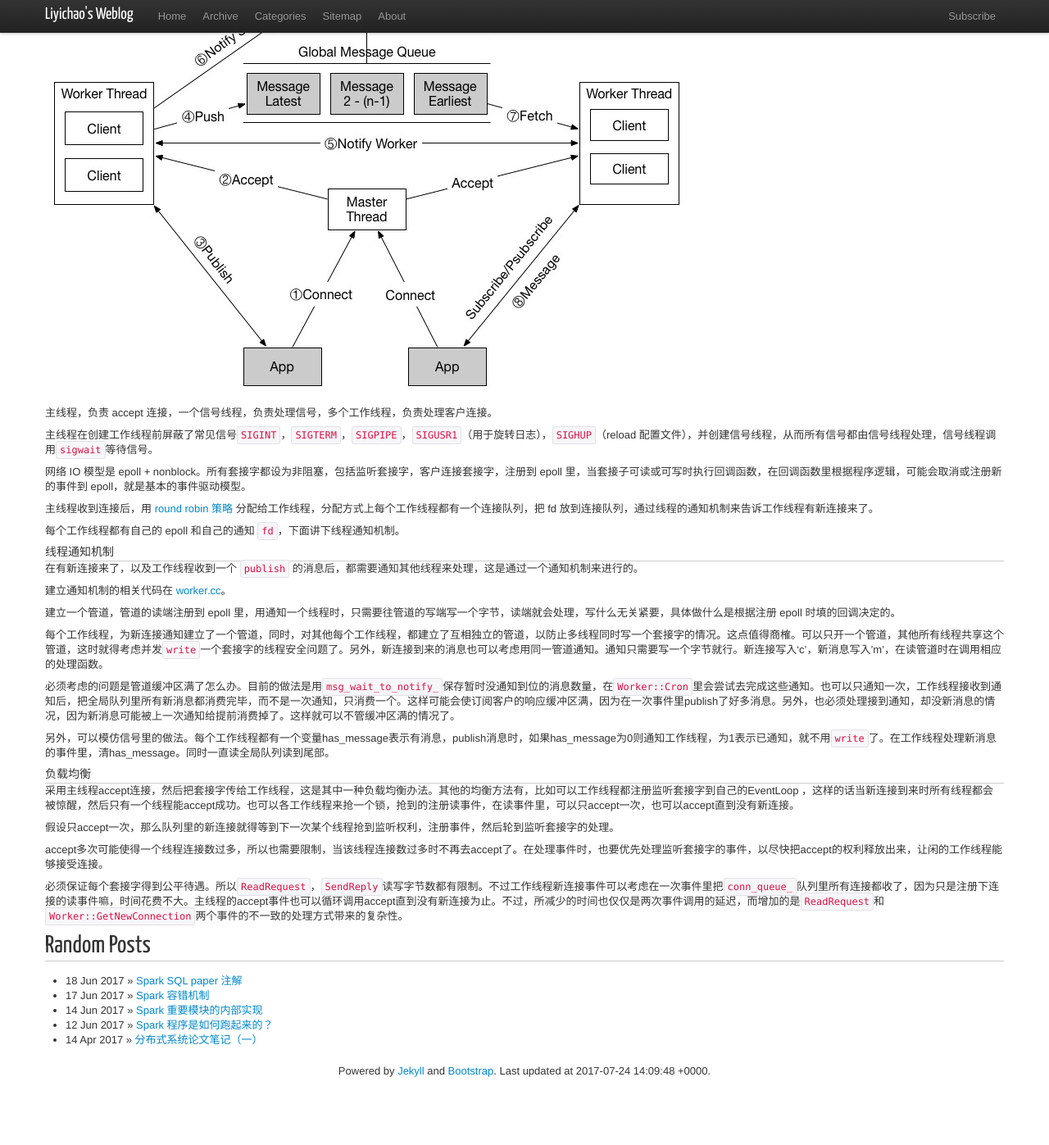
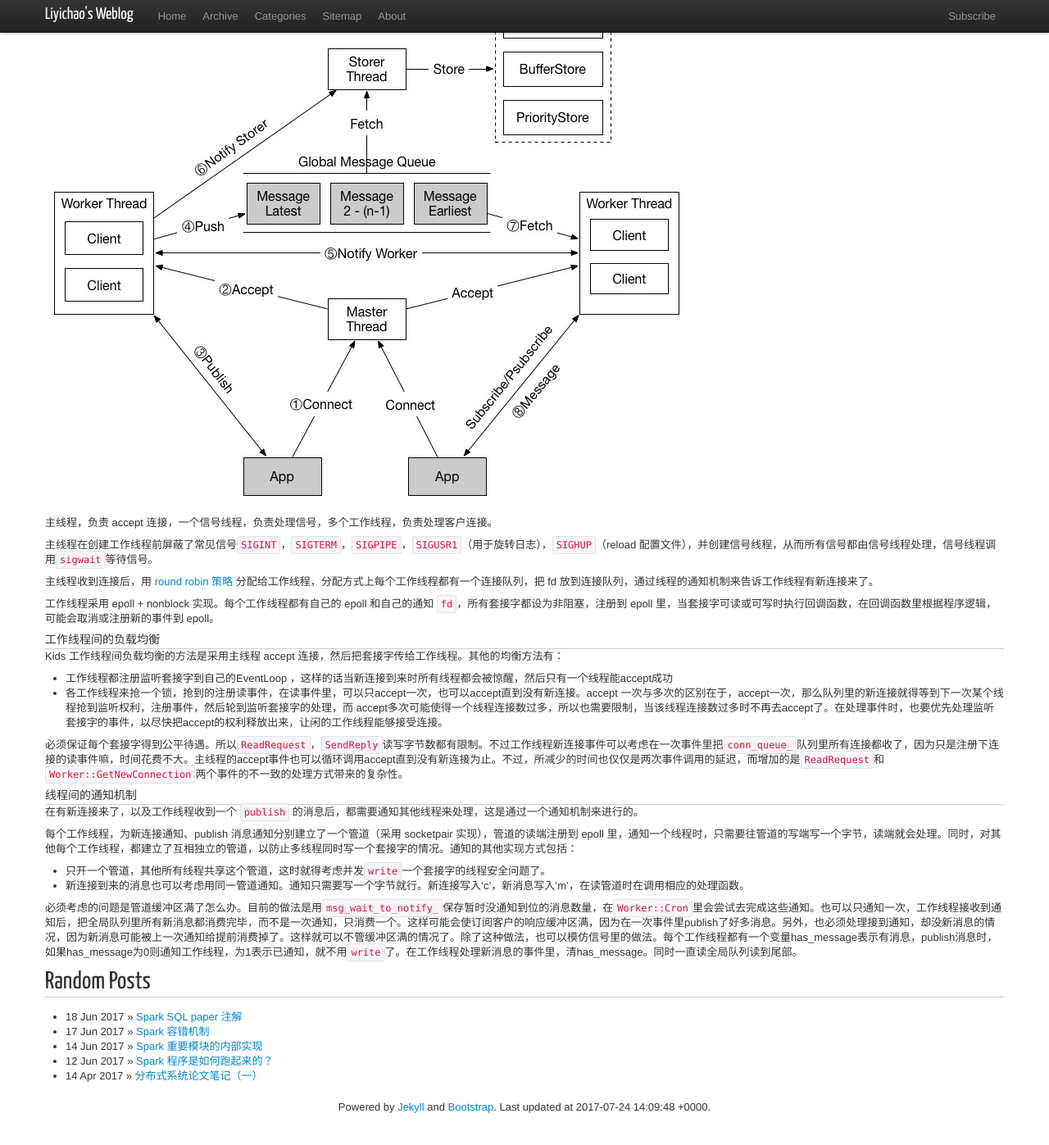
Before and after one commit to liyichao/liyichao.github.io, a Jekyll site: the page built from _posts/2014/2014-04-04-kids.md, in a window 1280 px wide and 1400 px high, scrolled down 979 px. Shown: the top 1397 px of the window at 82% size. Built offline with Jekyll 4.4.1, drawn with Linux system fonts in a browser that asks for light colours; nearby versions of some CDN libraries; comment, search, counter and statistics services are not loaded; before the commit the page ends 2335 px from its top, so only the background shows below that; some of the changed text lies outside the part shown.

Commit message:
Update kids.

```diff
--- a/_posts/2014/2014-04-04-kids.md
+++ b/_posts/2014/2014-04-04-kids.md
@@ -8,13 +8,22 @@
 
 # Overview
 
+
+[Kids](https://github.com/zhihu/kids) （已开源）是一个[消息订阅与发布系统](https://zh.wikipedia.org/zh-hans/%E5%8F%91%E5%B8%83/%E8%AE%A2%E9%98%85)。本文会先简单介绍下 kids 的架构，然后主要介绍 kids 的 多线程实现。
+
+### 架构
+
+整体架构上（架构图如下），采用 agent/server 模型，agent 收到消息后，根据配置的 [store](https://github.com/zhihu/kids/blob/master/doc/store.md) ，可以存本地，可以转发给上游，可以转发给多个上游等，比较灵活。配置文件的词法解析用的 [ragel](http://www.colm.net/open-source/ragel/)，语法解析用的 [lemon](http://www.hwaci.com/sw/lemon/)。整个代码仓库，从 redis 中『借鉴』较多，包括字符串处理`sds.c`，网络库 `deps/ae`。
+
 ![image](/assets/img/kids/arch.jpg)
 
-[kids](https://github.com/zhihu/kids) （已开源）是一个消息订阅与发布系统。采用 agent/server 模型，agent 收到消息后，根据配置的 [store](https://github.com/zhihu/kids/blob/master/doc/store.md) ，可以存本地，可以转发给上游，可以转发给多个上游等，比较灵活。
+### 多线程实现
 
-配置文件，词法解析用的 [ragel](http://www.colm.net/open-source/ragel/)，语法解析用的 [lemon](http://www.hwaci.com/sw/lemon/)。整个代码仓库，从 redis 中『借鉴』较多，包括字符串处理`sds.c`，网络库 `deps/ae`。
+本节会先讲主线程和工作线程的分工，然后讲工作线程间的负载均衡，最后讲线程间的通知机制。
 
-### 多线程实现
+#### 主线程和工作线程的分工
+
+分工图如下：
 
 ![image](/assets/img/kids/thread.jpg)
 
@@ -22,32 +31,26 @@
 
 主线程在创建工作线程前屏蔽了常见信号`SIGINT`，`SIGTERM`，`SIGPIPE`，`SIGUSR1`（用于旋转日志），`SIGHUP`（reload 配置文件），并创建信号线程，从而所有信号都由信号线程处理，信号线程调用`sigwait`等待信号。
 
-网络 IO 模型是 epoll + nonblock。所有套接字都设为非阻塞，包括监听套接字，客户连接套接字，注册到 epoll 里，当套接子可读或可写时执行回调函数，在回调函数里根据程序逻辑，可能会取消或注册新的事件到 epoll，就是基本的事件驱动模型。
-
 主线程收到连接后，用 [round robin 策略](https://github.com/zhihu/kids/blob/master/src/master.cc#L162) 分配给工作线程，分配方式上每个工作线程都有一个连接队列，把 fd 放到连接队列，通过线程的通知机制来告诉工作线程有新连接来了。
 
-每个工作线程都有自己的 epoll 和自己的通知 `fd`，下面讲下线程通知机制。
+工作线程采用 epoll + nonblock 实现。每个工作线程都有自己的 epoll 和自己的通知 `fd`，所有套接字都设为非阻塞，注册到 epoll 里，当套接字可读或可写时执行回调函数，在回调函数里根据程序逻辑，可能会取消或注册新的事件到 epoll。
 
-#### 线程通知机制
+#### 工作线程间的负载均衡
+
+Kids 工作线程间负载均衡的方法是采用主线程 accept 连接，然后把套接字传给工作线程。其他的均衡方法有：
+
+* 工作线程都注册监听套接字到自己的EventLoop ，这样的话当新连接到来时所有线程都会被惊醒，然后只有一个线程能accept成功
+* 各工作线程来抢一个锁，抢到的注册读事件，在读事件里，可以只accept一次，也可以accept直到没有新连接。accept 一次与多次的区别在于，accept一次，那么队列里的新连接就得等到下一次某个线程抢到监听权利，注册事件，然后轮到监听套接字的处理，而 accept多次可能使得一个线程连接数过多，所以也需要限制，当该线程连接数过多时不再去accept了。在处理事件时，也要优先处理监听套接字的事件，以尽快把accept的权利释放出来，让闲的工作线程能够接受连接。
+
+必须保证每个套接字得到公平待遇。所以`ReadRequest`，`SendReply`读写字节数都有限制。不过工作线程新连接事件可以考虑在一次事件里把`conn_queue_`队列里所有连接都收了，因为只是注册下连接的读事件嘛，时间花费不大。主线程的accept事件也可以循环调用accept直到没有新连接为止。不过，所减少的时间也仅仅是两次事件调用的延迟，而增加的是`ReadRequest`和`Worker::GetNewConnection`两个事件的不一致的处理方式带来的复杂性。
+
+#### 线程间的通知机制
 
 在有新连接来了，以及工作线程收到一个 `publish` 的消息后，都需要通知其他线程来处理，这是通过一个通知机制来进行的。
 
-建立通知机制的相关代码在 [worker.cc](https://github.com/zhihu/kids/blob/master/src/worker.cc#L50)。
+每个工作线程，为新连接通知、publish 消息通知分别建立了一个管道（采用 socketpair 实现），管道的读端注册到 epoll 里，通知一个线程时，只需要往管道的写端写一个字节，读端就会处理。同时，对其他每个工作线程，都建立了互相独立的管道，以防止多线程同时写一个套接字的情况。通知的其他实现方式包括：
 
-建立一个管道，管道的读端注册到 epoll 里，用通知一个线程时，只需要往管道的写端写一个字节，读端就会处理，写什么无关紧要，具体做什么是根据注册 epoll 时填的回调决定的。
+* 只开一个管道，其他所有线程共享这个管道，这时就得考虑并发`write`一个套接字的线程安全问题了。
+* 新连接到来的消息也可以考虑用同一管道通知。通知只需要写一个字节就行。新连接写入‘c'，新消息写入'm'，在读管道时在调用相应的处理函数。
 
-每个工作线程，为新连接通知建立了一个管道，同时，对其他每个工作线程，都建立了互相独立的管道，以防止多线程同时写一个套接字的情况。这点值得商榷。可以只开一个管道，其他所有线程共享这个管道，这时就得考虑并发`write`一个套接字的线程安全问题了。另外，新连接到来的消息也可以考虑用同一管道通知。通知只需要写一个字节就行。新连接写入‘c'，新消息写入'm'，在读管道时在调用相应的处理函数。
-
-必须考虑的问题是管道缓冲区满了怎么办。目前的做法是用`msg_wait_to_notify_`保存暂时没通知到位的消息数量，在`Worker::Cron`里会尝试去完成这些通知。也可以只通知一次，工作线程接收到通知后，把全局队列里所有新消息都消费完毕，而不是一次通知，只消费一个。这样可能会使订阅客户的响应缓冲区满，因为在一次事件里publish了好多消息。另外，也必须处理接到通知，却没新消息的情况，因为新消息可能被上一次通知给提前消费掉了。这样就可以不管缓冲区满的情况了。
-
-另外，可以模仿信号里的做法。每个工作线程都有一个变量has\_message表示有消息，publish消息时，如果has\_message为0则通知工作线程，为1表示已通知，就不用`write`了。在工作线程处理新消息的事件里，清has\_message。同时一直读全局队列读到尾部。
-
-#### 负载均衡
-
-采用主线程accept连接，然后把套接字传给工作线程，这是其中一种负载均衡办法。其他的均衡方法有，比如可以工作线程都注册监听套接字到自己的EventLoop ，这样的话当新连接到来时所有线程都会被惊醒，然后只有一个线程能accept成功。也可以各工作线程来抢一个锁，抢到的注册读事件，在读事件里，可以只accept一次，也可以accept直到没有新连接。
-
-假设只accept一次，那么队列里的新连接就得等到下一次某个线程抢到监听权利，注册事件，然后轮到监听套接字的处理。
-
-accept多次可能使得一个线程连接数过多，所以也需要限制，当该线程连接数过多时不再去accept了。在处理事件时，也要优先处理监听套接字的事件，以尽快把accept的权利释放出来，让闲的工作线程能够接受连接。
-
-必须保证每个套接字得到公平待遇。所以`ReadRequest`，`SendReply`读写字节数都有限制。不过工作线程新连接事件可以考虑在一次事件里把`conn_queue_`队列里所有连接都收了，因为只是注册下连接的读事件嘛，时间花费不大。主线程的accept事件也可以循环调用accept直到没有新连接为止。不过，所减少的时间也仅仅是两次事件调用的延迟，而增加的是`ReadRequest`和`Worker::GetNewConnection`两个事件的不一致的处理方式带来的复杂性。
+必须考虑的问题是管道缓冲区满了怎么办。目前的做法是用`msg_wait_to_notify_`保存暂时没通知到位的消息数量，在`Worker::Cron`里会尝试去完成这些通知。也可以只通知一次，工作线程接收到通知后，把全局队列里所有新消息都消费完毕，而不是一次通知，只消费一个。这样可能会使订阅客户的响应缓冲区满，因为在一次事件里publish了好多消息。另外，也必须处理接到通知，却没新消息的情况，因为新消息可能被上一次通知给提前消费掉了。这样就可以不管缓冲区满的情况了。除了这种做法，也可以模仿信号里的做法。每个工作线程都有一个变量has\_message表示有消息，publish消息时，如果has\_message为0则通知工作线程，为1表示已通知，就不用`write`了。在工作线程处理新消息的事件里，清has\_message。同时一直读全局队列读到尾部。
```
